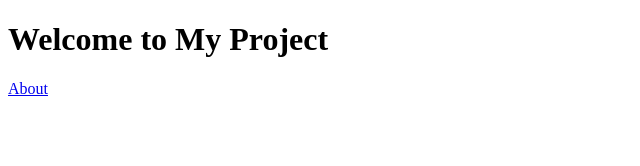
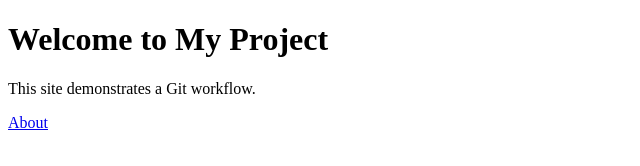
Before and after one commit to SubhanRahiman7/git-assignment, a plain HTML site: page index.html in a window 1280 px wide. Shown: the whole page, without its empty margins (0-640 px from the left). Drawn offline with Linux system fonts and the light colour scheme.

Commit message:
Put a short intro paragraph on the home page

```diff
--- a/index.html
+++ b/index.html
@@ -3,6 +3,7 @@
 <head><title>Home</title></head>
 <body>
   <h1>Welcome to My Project</h1>
+  <p>This site demonstrates a Git workflow.</p>
   <a href="about.html">About</a>
 </body>
 </html>
```
